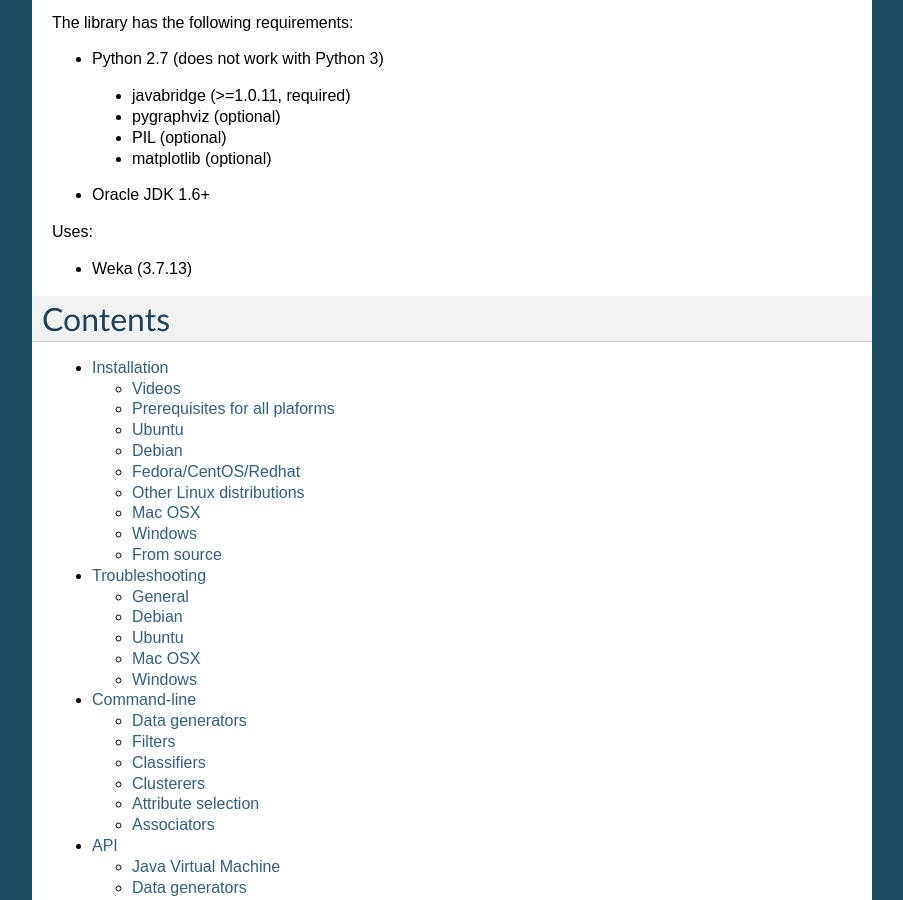
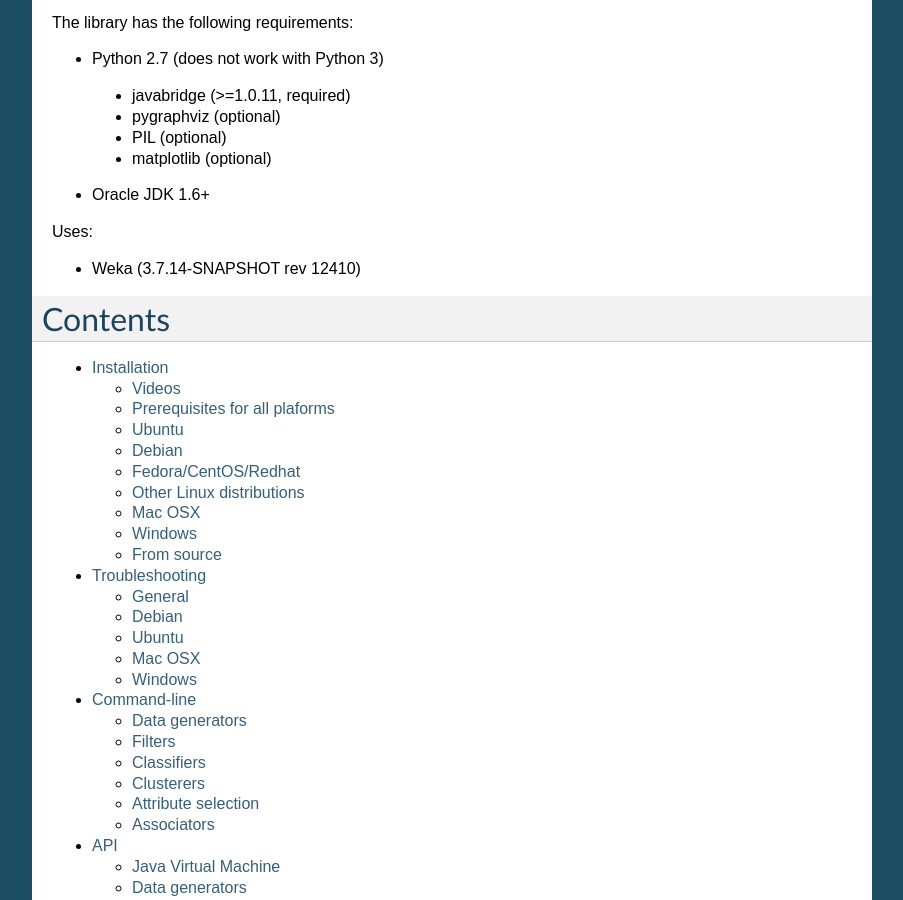
Before and after one commit to fracpete/python-weka-wrapper, a Sphinx documentation site: the page built from doc/source/index.rst, in a window 1280 px wide and 900 px high, scrolled down 471 px. Shown: the whole window, without its empty margins (198-1101 px from the left). Built offline with Sphinx 7.4.7, drawn with Linux system fonts in a browser that asks for light colours.

Commit message:
updated Weka version

```diff
--- a/doc/source/index.rst
+++ b/doc/source/index.rst
@@ -42,7 +42,7 @@
 
 Uses:
 
-* Weka (3.7.13)
+* Weka (3.7.14-SNAPSHOT rev 12410)
 
 Contents
 ========
```
Also changed, not shown: README.md (+1 -1 lines).
